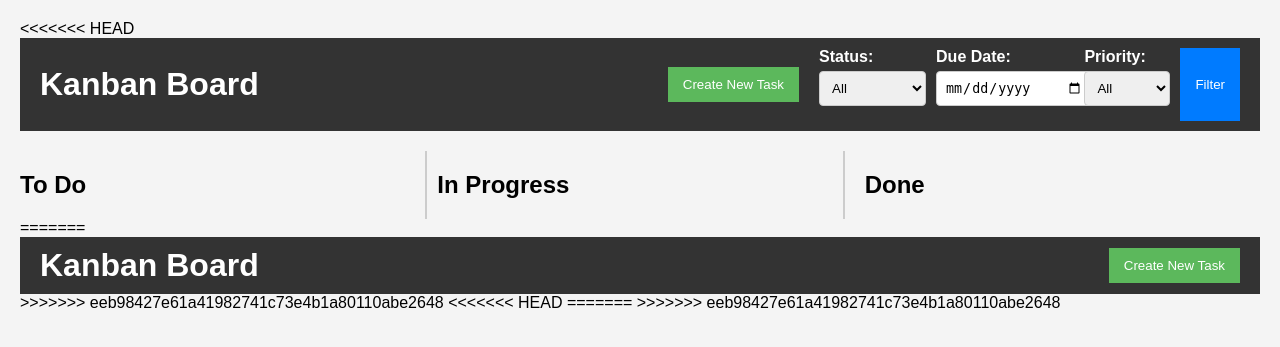
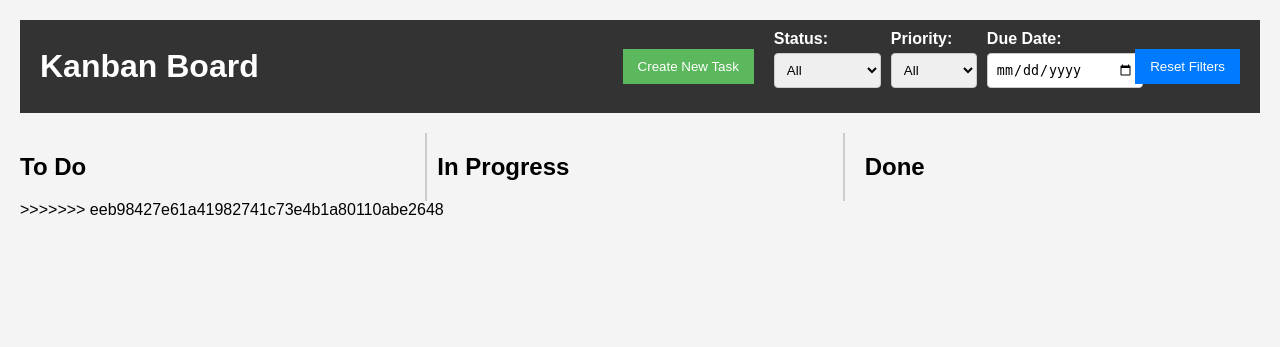
Before and after one commit to ahmedibrahim-lab/Kanban-Board-Management-System, a Flask app: template templates/kanban.html in a window 1280 px wide. Shown: the top 347 px of the page. Run offline with Flask 2, Linux system fonts and the light colour scheme; the template is opened without the code that fills it, so the values that code supplies are empty.

Commit message:
Update kanban.html
added a few things

```diff
--- a/templates/kanban.html
+++ b/templates/kanban.html
@@ -3,22 +3,19 @@
 <head>
     <meta charset="UTF-8">
     <meta name="viewport" content="width=device-width, initial-scale=1.0">
-<<<<<<< HEAD
-    <link rel="stylesheet" href="Kanban-Board-Management-System/static/style.css">
+    <link rel="stylesheet" href="{{ url_for ('static', filename='style.css') }}">
     <title>Kanban Board</title>
 </head>
 <body>
     <header style="display: flex; justify-content: space-between; align-items: center;">
         <h1>Kanban Board</h1>
         <div style="display: flex; justify-content: flex-end; gap: 20px; align-items: center;">
-            <button onclick="document.getElementById('createTaskModal').style.display='block'">Create New Task</button>
-
-
-            <form id="taskFilterForm" method="GET" action="{{ url_for('tasks.filter') }}" style="display: flex; gap: 10px;">
-
+            <button onclick="openTaskModal()">Create New Task</button>
+            <!-- Filter Form -->
+            <form id="taskFilterForm" style="display: flex; gap: 10px; align-items: center;">
                 <div>
                     <label for="status">Status:</label>
-                    <select id="status" name="status">
+                    <select id="statusFilter" name="status" onchange="filterTasks()">
                         <option value="">All</option>
                         <option value="todo">To Do</option>
                         <option value="in_progress">In Progress</option>
@@ -26,68 +23,56 @@
                     </select>
                 </div>
                 <div>
-                    <label for="due_date">Due Date:</label>
-                    <input type="date" id="due_date" name="due_date">
-                </div>
-                <div>
                     <label for="priority">Priority:</label>
-                    <select id="priority" name="priority">
+                    <select id="priorityFilter" name="priority" onchange="filterTasks()">
                         <option value="">All</option>
                         <option value="Low">Low</option>
                         <option value="Medium">Medium</option>
                         <option value="High">High</option>
                     </select>
                 </div>
-
-                <button type="submit">Filter</button>
+                <div>
+                    <label for="due_date">Due Date:</label>
+                    <input type="date" id="dueDateFilter" name="due_date" onchange="filterTasks()">
+                </div>
+                <button type="button" onclick="resetFilters()">Reset Filters</button>
             </form>
         </div>
     </header>
 
-
     <div style="display: flex; justify-content: space-between; margin-top: 20px;">
-        <div style="flex: 1; margin-right: 10px; border-right: 2px solid #ccc; padding-right: 10px;">
+        <div id="todo-column" style="flex: 1; margin-right: 10px; border-right: 2px solid #ccc; padding-right: 10px;">
             <h2>To Do</h2>
+            <ul id="todo" class="task-list" ondragover="allowDrop(event)" ondrop="drop(event, 'todo')"></ul>
         </div>
-        <div style="flex: 1; margin-right: 10px; border-right: 2px solid #ccc; padding-right: 10px;">
+        <div id="in-progress-column" style="flex: 1; margin-right: 10px; border-right: 2px solid #ccc; padding-right: 10px;">
             <h2>In Progress</h2>
+            <ul id="in_progress" class="task-list" ondragover="allowDrop(event)" ondrop="drop(event, 'in_progress')"></ul>
         </div>
-        <div style="flex: 1; padding-left: 10px;">
+        <div id="done-column" style="flex: 1; padding-left: 10px;">
             <h2>Done</h2>
+            <ul id="done" class="task-list" ondragover="allowDrop(event)" ondrop="drop(event, 'done')"></ul>
         </div>
     </div>
 
-=======
-    <title>Kanban Board</title>
-</head>
-<body>
-    <header>
-        <h1>Kanban Board</h1>
-        <button onclick="document.getElementById('createTaskModal').style.display='block'">Create New Task</button>
-    </header>
-
->>>>>>> eeb98427e61a41982741c73e4b1a80110abe2648
-    <div id="createTaskModal" style="display: none; position: fixed; z-index: 1; left: 0; top: 0; width: 100%; height: 100%; overflow: auto; background-color: rgba(0,0,0,0.4);">
-        <div style="background-color: white; margin: 5% auto; padding: 20px; border: 1px solid #888; width: 80%; max-width: 500px; border-radius: 5px;">
-            <span onclick="document.getElementById('createTaskModal').style.display='none'" style="color: #aaa; float: right; font-size: 28px; font-weight: bold; cursor: pointer;">&times;</span>
+    <div id="createTaskModal" class="modal">
+        <div class="modal-content">
+            <span id="closeModal" onclick="closeTaskModal()">&times;</span>
             <h2>Create New Task</h2>
-            <form method="POST" action="{{ url_for('tasks.create') }}">
-                <div>
+            <form id="createTaskForm">
+                <div class="create-task-form-group">
                     <label for="title">Task Title:</label>
                     <input type="text" id="title" name="title" required>
                 </div>
-
-                <div>
+                <div class="create-task-form-group">
                     <label for="description">Task Description:</label>
                     <textarea id="description" name="description" required></textarea>
                 </div>
-
-                <div>
+                <div class="create-task-form-group">
                     <label for="due_date">Due Date:</label>
                     <input type="date" id="due_date" name="due_date" required>
                 </div>
-
-                <div>
+                <div class="create-task-form-group">
                     <label for="priority">Priority:</label>
                     <select id="priority" name="priority">
                         <option value="Low">Low</option>
@@ -95,31 +80,137 @@
                         <option value="High">High</option>
                     </select>
                 </div>
-
-                <button type="submit">Create Task</button>
+                <button type="button" onclick="createTask()">Create Task</button>
             </form>
         </div>
     </div>
 
     <script>
-<<<<<<< HEAD
-        var modal = document.getElementById("createTaskModal");
+        let tasks = [];
 
-=======
+        function openTaskModal() {
+            document.getElementById('createTaskModal').style.display = 'block';
+        }
 
-        var modal = document.getElementById("createTaskModal");
-        var span = document.getElementsByClassName("close")[0];
->>>>>>> eeb98427e61a41982741c73e4b1a80110abe2648
-        window.onclick = function(event) {
-            if (event.target == modal) {
-                modal.style.display = "none";
-            }
+        function closeTaskModal() {
+            document.getElementById('createTaskModal').style.display = 'none';
+        }
+
+        function createTask() {
+            const title = document.getElementById('title').value;
+            const description = document.getElementById('description').value;
+            const dueDate = document.getElementById('due_date').value;
+            const priority = document.getElementById('priority').value;
+
+            const newTask = {
+                id: Date.now(),
+                title,
+                description,
+                dueDate,
+                priority,
+                status: 'todo'
+            };
+
+            tasks.push(newTask);
+            addTaskToBoard(newTask);
+            closeTaskModal();
+        }
+
+        function addTaskToBoard(task) {
+            const taskList = document.getElementById(task.status);
+            const taskItem = document.createElement('li');
+            taskItem.classList.add('task-item');
+            taskItem.setAttribute('draggable', true);
+            taskItem.setAttribute('ondragstart', 'drag(event)');
+            taskItem.setAttribute('id', task.id);
+
+            taskItem.innerHTML = `
+                <strong>${task.title}</strong><br>
+                ${task.description}<br>
+                Priority: ${task.priority}<br>
+                Due: ${task.dueDate}
+                <br>
+                <button class="edit-button" onclick="editTask(${task.id})">Edit</button>
+                <button class="delete-button" onclick="deleteTask(${task.id})">Delete</button>
+            `;
+
+            taskList.appendChild(taskItem);
+        }
+
+        function deleteTask(taskId) {
+            const taskElement = document.getElementById(taskId);
+            taskElement.remove();
+            tasks = tasks.filter(task => task.id !== taskId);
+        }
+
+        function editTask(taskId) {
+            const task = tasks.find(task => task.id === taskId);
+
+            document.getElementById('title').value = task.title;
+            document.getElementById('description').value = task.description;
+            document.getElementById('due_date').value = task.dueDate;
+            document.getElementById('priority').value = task.priority;
+
+            const createButton = document.querySelector('#createTaskForm button');
+            createButton.innerText = 'Update Task';
+            createButton.onclick = function() {
+                updateTask(taskId);
+            };
+
+            openTaskModal();
+        }
+
+        function updateTask(taskId) {
+            const task = tasks.find(task => task.id === taskId);
+
+            task.title = document.getElementById('title').value;
+            task.description = document.getElementById('description').value;
+            task.dueDate = document.getElementById('due_date').value;
+            task.priority = document.getElementById('priority').value;
+
+            document.getElementById(taskId).innerHTML = `
+                <strong>${task.title}</strong><br>
+                ${task.description}<br>
+                Priority: ${task.priority}<br>
+                Due: ${task.dueDate}
+                <br>
+                <button class="edit-button" onclick="editTask(${task.id})">Edit</button>
+                <button class="delete-button" onclick="deleteTask(${task.id})">Delete</button>
+            `;
+
+            document.getElementById('createTaskForm').reset();
+            const createButton = document.querySelector('#createTaskForm button');
+            createButton.innerText = 'Create Task';
+            createButton.onclick = createTask;
+
+            closeTaskModal();
+        }
+
+        function drag(event) {
+            event.dataTransfer.setData("text", event.target.id);
+        }
+
+        function allowDrop(event) {
+            event.preventDefault();
+        }
+
+        function drop(event, newStatus) {
+            event.preventDefault();
+            const taskId = event.dataTransfer.getData("text");
+            const taskElement = document.getElementById(taskId);
+
+            tasks = tasks.map(task => {
+                if (task.id === parseInt(taskId)) {
+                    task.status = newStatus;
+                }
+                return task;
+            });
+
+            const targetColumn = document.getElementById(newStatus);
+            targetColumn.appendChild(taskElement);
         }
     </script>
 </body>
-<<<<<<< HEAD
-</html>
-=======
 </html>
 
 
```
